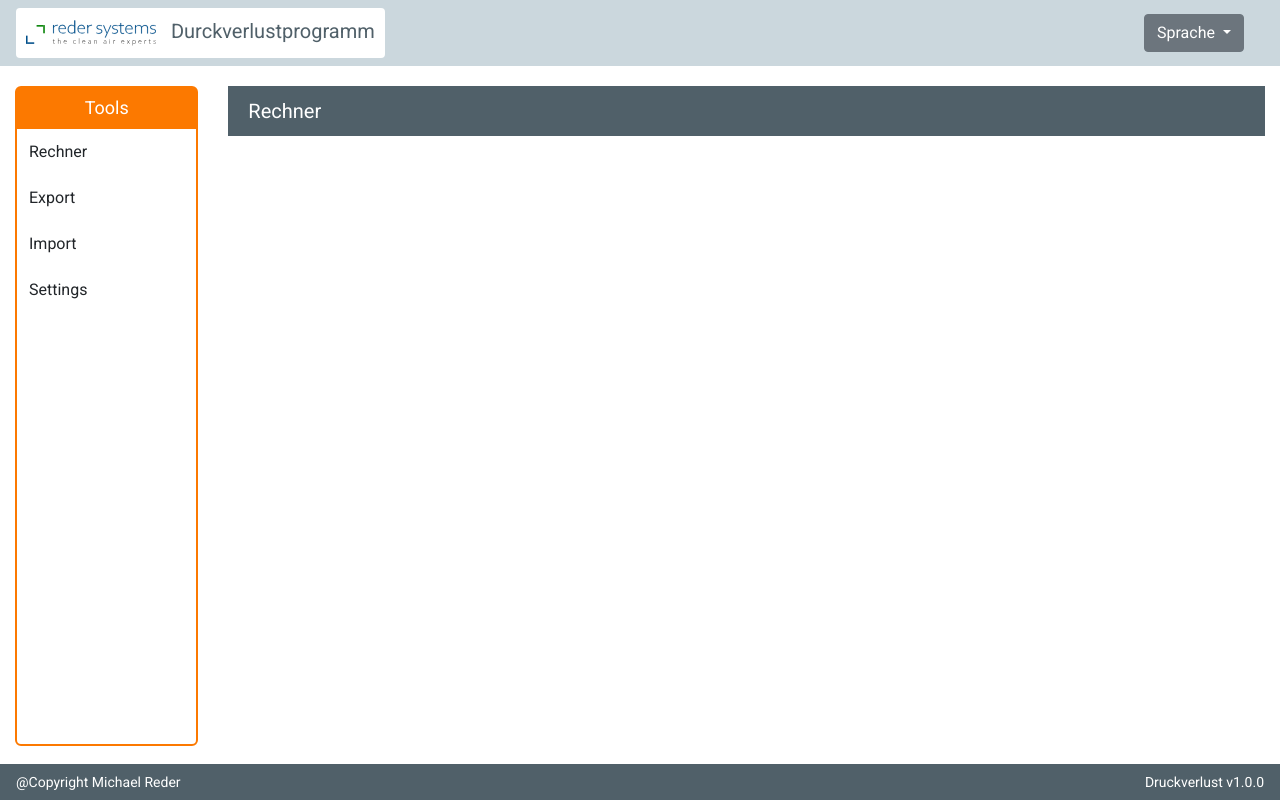
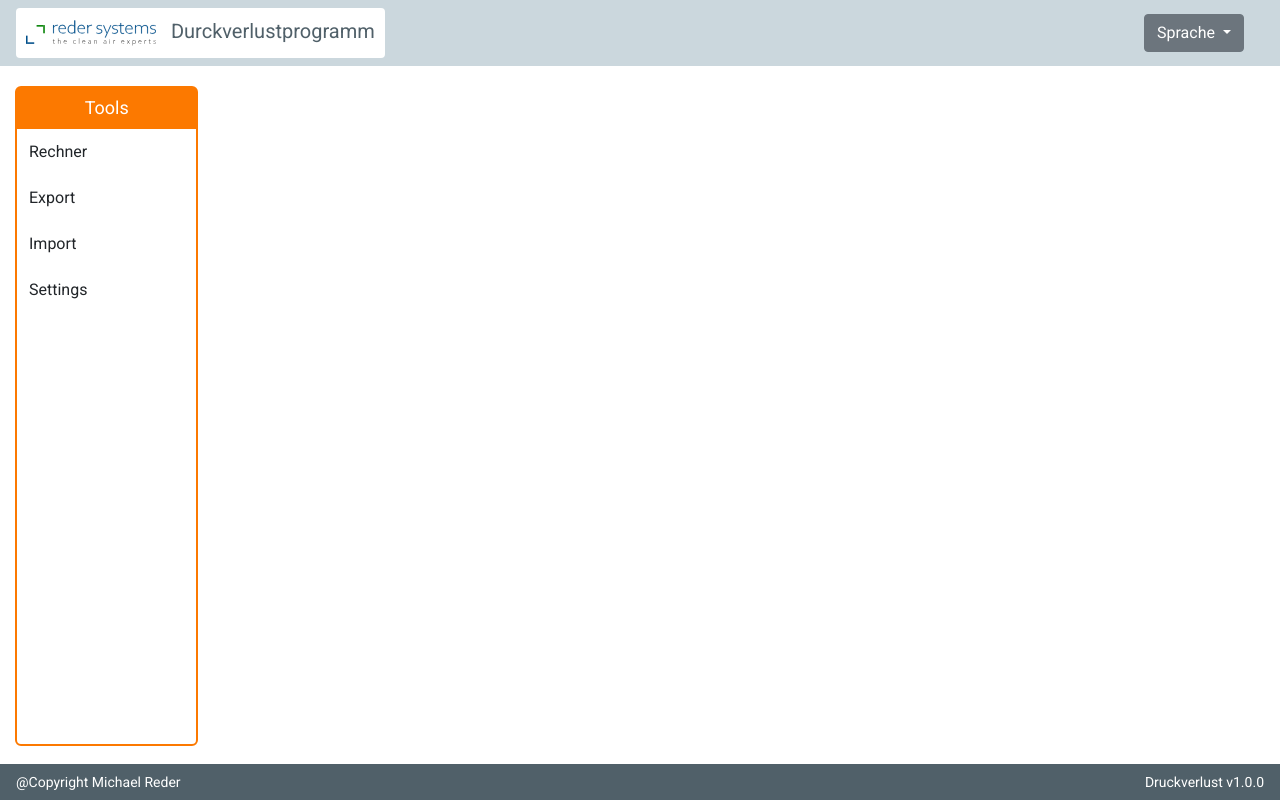
Before and after one commit to michi949/Pressure-Drop-Calculator, an Angular app: page / in a window 1280 px wide. Built offline with nearby package versions, Linux system fonts and the light colour scheme.

Commit message:
:rocket:

```diff
--- a/src/app/app.component.html
+++ b/src/app/app.component.html
@@ -1,5 +1,3 @@
-
-<link rel="stylesheet" href="app.component.scss">
 <nav class="navbar navbar-light header">
   <div class="logo">
   <a class="navbar-brand" href="#">
@@ -38,9 +36,6 @@
           </div>
         </div>
         <div class="col-10">
-            <div class="container-fluid section-header">
-              Rechner
-            </div>
             <div id="root-container">
               <router-outlet></router-outlet>
             </div>
--- a/src/app/app.component.scss
+++ b/src/app/app.component.scss
@@ -71,13 +71,6 @@
       }
     }
   }
-
-  .section-header {
-    background-color: #506069;
-    padding: 15px 0 15px 20px;
-    font-size: 20px;
-    color: white;
-  }
 }
 
 .footer {
@@ -86,7 +79,5 @@
 }
 
 #root-container {
-  min-height: -moz-calc(100% - 40px); /* Firefox */
-  min-height: -webkit-calc(100% - 40px); /* Chrome, Safari */
-  min-height: calc(100% - 40px); /* IE9+ and future browsers */
+  min-height: 100%
 }
--- a/src/app/app.module.ts
+++ b/src/app/app.module.ts
@@ -15,6 +15,7 @@ import { CommonModule } from '@angular/common';
   ],
   imports: [
     BrowserModule,
+    CommonModule,
     BrowserAnimationsModule,
     FontAwesomeModule,
     AppRoutingModule,
--- a/src/app/components/calculation/calculation.module.ts
+++ b/src/app/components/calculation/calculation.module.ts
@@ -1,18 +1,20 @@
 import { NgModule } from "@angular/core";
 import { CalculationPage } from './calculation.page';
-import { BrowserModule } from '@angular/platform-browser';
 import { BrowserAnimationsModule } from '@angular/platform-browser/animations';
 import { FontAwesomeModule } from '@fortawesome/angular-fontawesome';
 import { ProjectCalcPage } from './project-calc/project-calc.page';
 import { ProjectSetupPage } from './project-setup/project-setup.page';
 import { CommonModule } from '@angular/common';
+import { FormsModule } from '@angular/forms';
+import { BrowserModule } from '@angular/platform-browser';
 
 @NgModule({
     imports: [
         BrowserModule,
         BrowserAnimationsModule,
         FontAwesomeModule,
-        CommonModule
+        CommonModule,
+        FormsModule
     ],
     declarations: [
         CalculationPage,
--- a/src/app/components/calculation/calculation.page.html
+++ b/src/app/components/calculation/calculation.page.html
@@ -1,3 +1,7 @@
+<div class="container-fluid section-header">
+    Rechner
+  </div>
+
 <div *ngIf="projectManagment.currentProject !== null; else setupProject">
     <app-project-setup></app-project-setup>
 </div>
--- a/src/styles.scss
+++ b/src/styles.scss
@@ -4,3 +4,10 @@ html, body { height: 100%; }
 body { margin: 0; font-family: Roboto, "Helvetica Neue", sans-serif; }
 
 @import "~bootstrap/scss/bootstrap";
+
+.section-header {
+    background-color: #506069;
+    padding: 15px 0 15px 20px;
+    font-size: 20px;
+    color: white;
+  }
```
